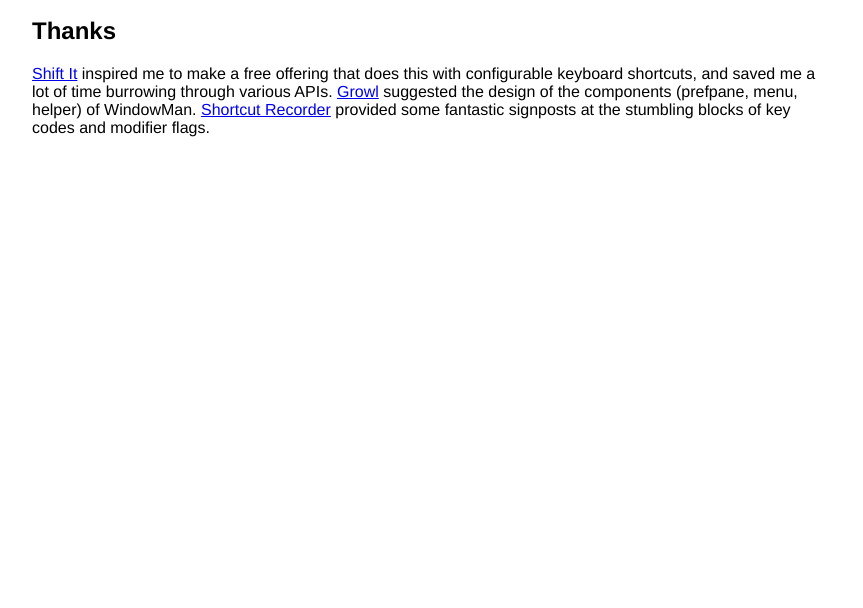
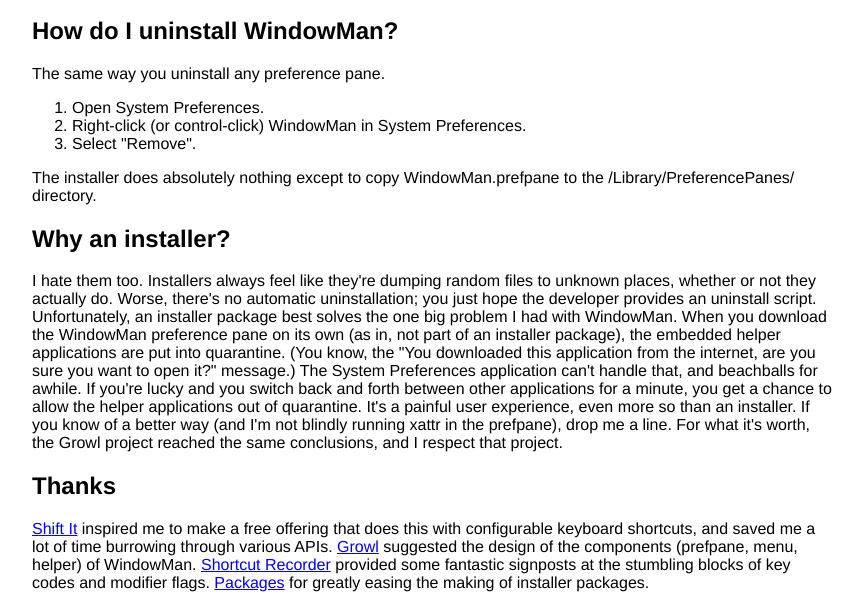
Before and after one commit to nolanw/WindowMan, a plain HTML site: page Site/index.html in a window 1280 px wide. Shown: the part 1117-1725 px from the top of the page, without its empty margins (208-1071 px from the left). Before the commit the page ends 1270 px from the top, so only its background shows below. Drawn offline with Linux system fonts and the light colour scheme.

Commit message:
Updated site with notes about the installer package.

```diff
--- a/Site/index.html
+++ b/Site/index.html
@@ -43,9 +43,23 @@
       <img alt="A screenshot of WindowMan's menu. It sits in your menu bar and provides a summary of the hotkey shortcuts you've set for each action, as well as a way to try out an action without setting a hotkey shortcut." src="WindowManMenu.png" width="396" height="282">
     </section>
     <section>
+      <h1>How do I uninstall WindowMan?</h1>
+      <p>
+        The same way you uninstall any preference pane.
+        <ol>
+          <li> Open System Preferences.
+          <li> Right-click (or control-click) WindowMan in System Preferences.
+          <li> Select "Remove".
+        </ol>
+        The installer does absolutely nothing except to copy WindowMan.prefpane to the /Library/PreferencePanes/ directory.
+      </p>
+      <h1>Why an installer?</h1>
+      <p>
+        I hate them too. Installers always feel like they're dumping random files to unknown places, whether or not they actually do. Worse, there's no automatic uninstallation; you just hope the developer provides an uninstall script. Unfortunately, an installer package best solves the one big problem I had with WindowMan. When you download the WindowMan preference pane on its own (as in, not part of an installer package), the embedded helper applications are put into quarantine. (You know, the "You downloaded this application from the internet, are you sure you want to open it?" message.) The System Preferences application can't handle that, and beachballs for awhile. If you're lucky and you switch back and forth between other applications for a minute, you get a chance to allow the helper applications out of quarantine. It's a painful user experience, even more so than an installer. If you know of a better way (and I'm not blindly running xattr in the prefpane), drop me a line. For what it's worth, the Growl project reached the same conclusions, and I respect that project.
+      </p>
       <h1>Thanks</h1>
       <p>
-        <a href="http://code.google.com/p/shiftit/">Shift It</a> inspired me to make a free offering that does this with configurable keyboard shortcuts, and saved me a lot of time burrowing through various APIs. <a href="http://growl.info">Growl</a> suggested the design of the components (prefpane, menu, helper) of WindowMan. <a href="http://wafflesoftware.net/shortcut/">Shortcut Recorder</a> provided some fantastic signposts at the stumbling blocks of key codes and modifier flags.
+        <a href="http://code.google.com/p/shiftit/">Shift It</a> inspired me to make a free offering that does this with configurable keyboard shortcuts, and saved me a lot of time burrowing through various APIs. <a href="http://growl.info">Growl</a> suggested the design of the components (prefpane, menu, helper) of WindowMan. <a href="http://wafflesoftware.net/shortcut/">Shortcut Recorder</a> provided some fantastic signposts at the stumbling blocks of key codes and modifier flags. <a href="http://s.sudre.free.fr/Software/Packages.html">Packages</a> for greatly easing the making of installer packages.
       </p>
     </section>
   </div>
```
